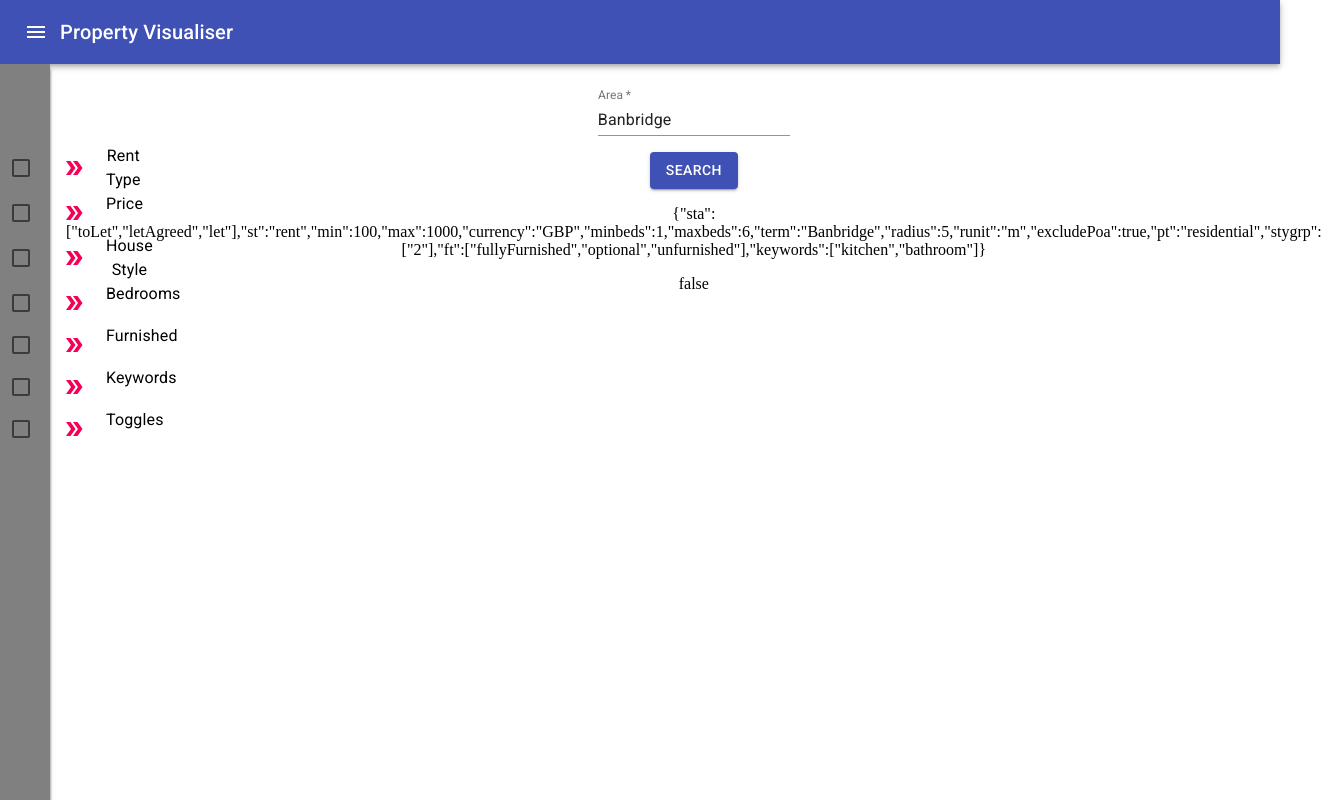
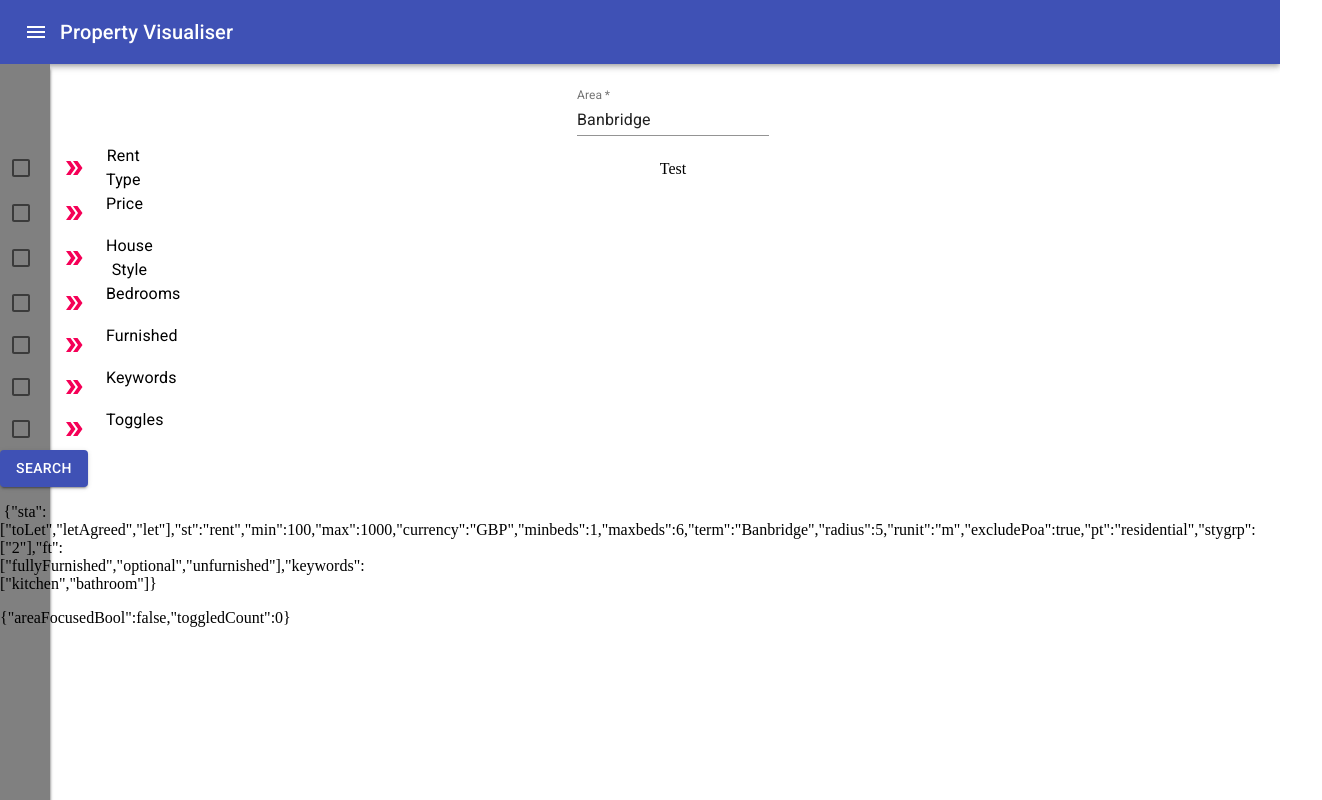
Before and after one commit to SudoZachCampbell/PPV-UI, a React (Create React App) app: page / in a window 1280 px wide. Shown: the top 800 px of the page, 1322 px wide, since content can reach past the window. Built offline with nearby package versions, Linux system fonts and the light colour scheme.

Commit message:
Added Toggled Filter Check in Preparation for Quick Stats

```diff
--- a/src/components/FilterToggle/FilterToggle.jsx
+++ b/src/components/FilterToggle/FilterToggle.jsx
@@ -14,6 +14,7 @@ export default function FilterToggle(props) {
 
   const toggleChange = () => {
     (!apply && !toggled) && setApply(true);
+    props.callback(!toggled ? 1 : -1);
     setToggled(!toggled);
   };
 
--- a/src/containers/Search/Search.jsx
+++ b/src/containers/Search/Search.jsx
@@ -38,6 +38,7 @@ export default function Search(props) {
   const [position, setPosition] = useState([0, 0]);
 
   const [areaFocusedBool, setAreaFocusedBool] = useState(false);
+  const [toggledCount, setToggledCount] = useState(0);
 
   const steps = [
     {
@@ -171,6 +172,11 @@ export default function Search(props) {
     setAreaFocusedBool(false);
   };
 
+  const toggleCounter = increment => {
+    let currentCount = toggledCount + increment;
+    setToggledCount(currentCount);
+  }
+
   const searchParams = {
     sta: rentTypes,
     st: 'rent',
@@ -189,6 +195,11 @@ export default function Search(props) {
     keywords: keywords
   };
 
+  const tracking = {
+    areaFocusedBool,
+    toggledCount
+  }
+
   if (student) searchParams.excatt = 20;
 
   const searchStarted = () => {
@@ -198,7 +209,7 @@ export default function Search(props) {
   return (
     <div id='search_container'>
       <div id='search_filtersbar'>
-        <FilterToggle>
+        <FilterToggle callback={toggleCounter}>
           <MultiDropDown
             label='Rent Type'
             values={rentTypeOptions}
@@ -206,7 +217,7 @@ export default function Search(props) {
             callback={rentTypeChanged}
           />
         </FilterToggle>
-        <FilterToggle divClass='price-container'>
+        <FilterToggle callback={toggleCounter} divClass='price-container'>
           <Fragment label='Price'>
             <Typography label='Price' id='discrete-slider'>
               Price
@@ -225,14 +236,14 @@ export default function Search(props) {
             </div>
           </Fragment>
         </FilterToggle>
-        <FilterToggle>
+        <FilterToggle callback={toggleCounter}>
           <HouseStyleSelect
             label='House Style'
             preselected={houseStyle}
             callback={styleChanged}
           />
         </FilterToggle>
-        <FilterToggle>
+        <FilterToggle callback={toggleCounter}>
           <HorizontalSlider
             label='Bedrooms'
             value={bedrooms}
@@ -240,7 +251,7 @@ export default function Search(props) {
             callback={bedsChanged}
           />
         </FilterToggle>
-        <FilterToggle>
+        <FilterToggle callback={toggleCounter}>
           <MultiDropDown
             label='Furnished'
             values={furnishedOptions}
@@ -248,7 +259,7 @@ export default function Search(props) {
             callback={furnishedChanged}
           />
         </FilterToggle>
-        <FilterToggle>
+        <FilterToggle callback={toggleCounter}>
           <ListAdder
             id='app_keywordinput'
             label='Keywords'
@@ -256,12 +267,25 @@ export default function Search(props) {
             value={keywords}
           />
         </FilterToggle>
-        <FilterToggle>
+        <FilterToggle callback={toggleCounter}>
           <Fragment label='Toggles'>
             <ToggleSwitch label='Student' callback={studentChanged} />
             <ToggleSwitch label='Include POA' callback={expoaChanged} />
           </Fragment>
         </FilterToggle>
+        <div id='search_controls'>
+        <div>
+          <Button variant='contained' color='primary' onClick={searchStarted}>
+            Search
+          </Button>
+        </div>
+        <div>
+          <p>{JSON.stringify(searchParams)}</p>
+        </div>
+        <div>
+          <p>{JSON.stringify(tracking)}</p>
+        </div>
+      </div>
       </div>
       <div id='search_inputs'>
         <ClickAwayListener onClickAway={areaUnfocused}>
@@ -289,15 +313,7 @@ export default function Search(props) {
           </div>
         </ClickAwayListener>
         <div>
-          <Button variant='contained' color='primary' onClick={searchStarted}>
-            Search
-          </Button>
-        </div>
-        <div>
-          <p>{JSON.stringify(searchParams)}</p>
-        </div>
-        <div>
-          <p>{JSON.stringify(areaFocusedBool)}</p>
+          {toggledCount === 0 && <p>Test</p>}
         </div>
       </div>
     </div>
```
